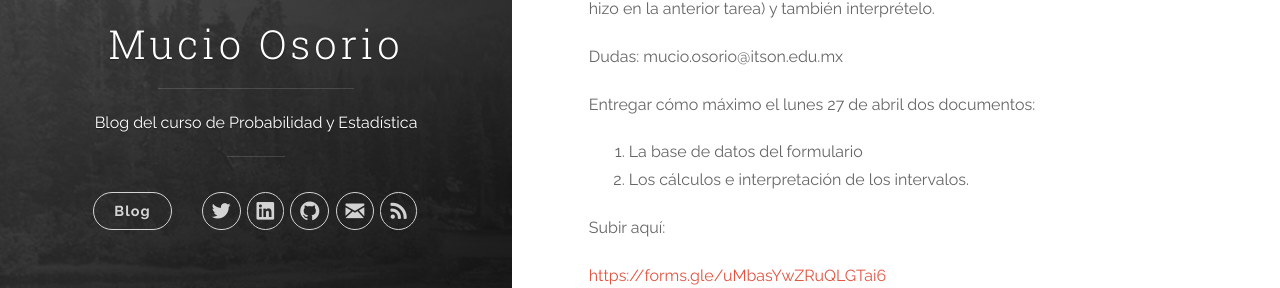
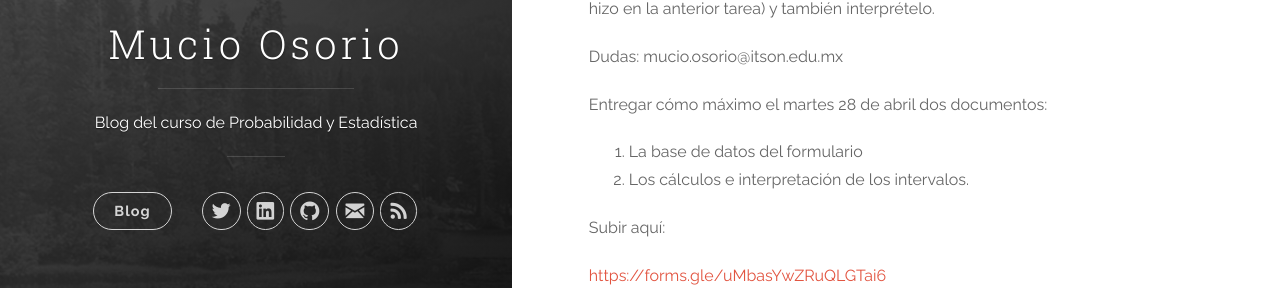
Before and after one commit to mucioosorio/probabilidad, a Jekyll site: the page built from _posts/2020-04-24-Tarea 28 abril. Probabilidad y Estadística.md, in a window 1280 px wide. Shown: the part 385-673 px from the top of the page. Built offline with Jekyll 4.4.1, drawn with Linux system fonts in a browser that asks for light colours; nearby versions of some CDN libraries.

Commit message:
Update 2020-04-24-Tarea 28 abril. Probabilidad y Estadística.md

```diff
--- a/_posts/2020-04-24-Tarea 28 abril. Probabilidad y Estadística.md
+++ b/_posts/2020-04-24-Tarea 28 abril. Probabilidad y Estadística.md
@@ -12,7 +12,7 @@ Dudas: mucio.osorio@itson.edu.mx
 
 
 
-Entregar cómo máximo el lunes 27 de abril dos documentos:
+Entregar cómo máximo el martes 28 de abril dos documentos:
 
 1. La base de datos del formulario
 2. Los cálculos e interpretación de los intervalos.
```
